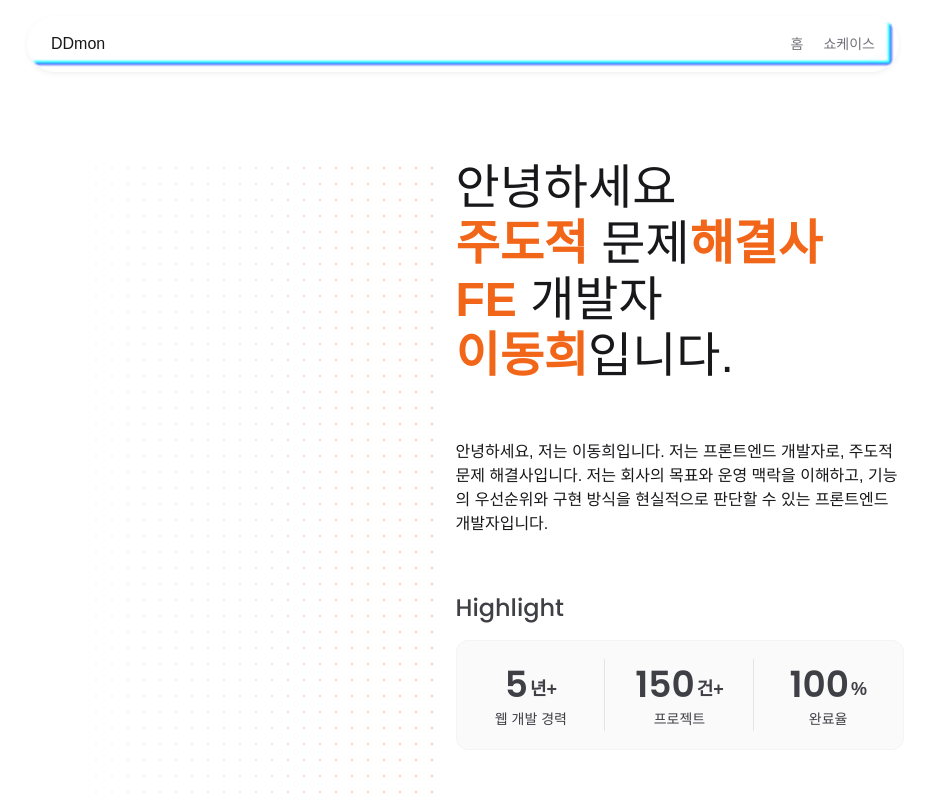
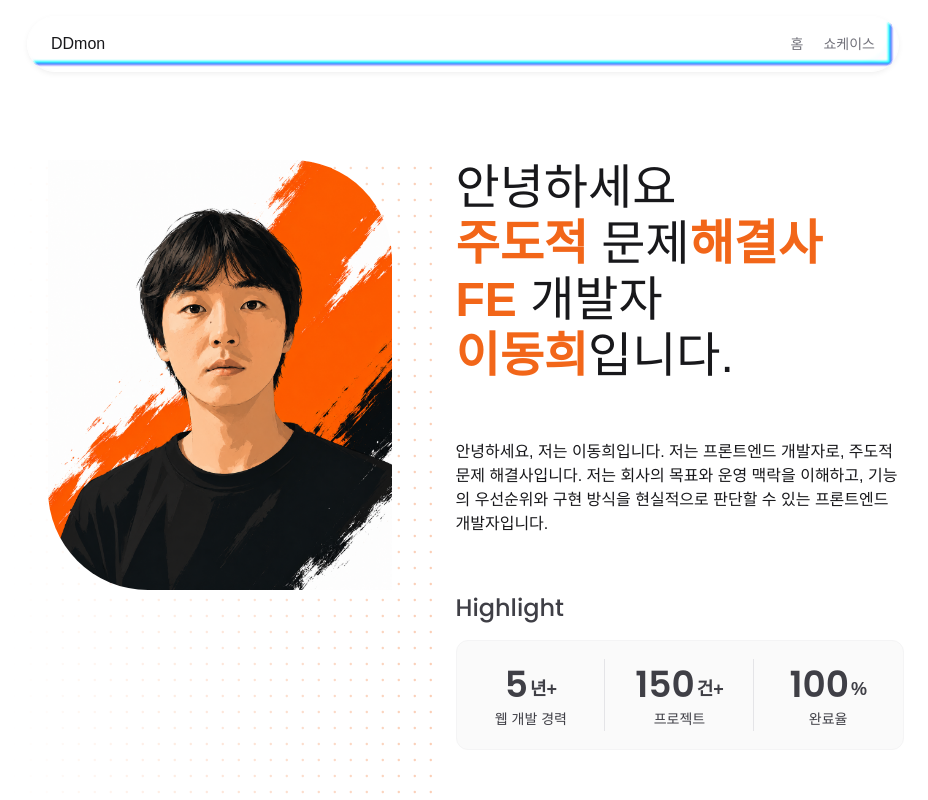
Before and after one commit to ddmon-dev/ddmon-portfolio-2026, a Next.js app: page / in a window 1280 px wide. Shown: the top 800 px of the page, without its empty margins (177-1105 px from the left). Built offline with nearby package versions, Linux system fonts and the light colour scheme; a web font is replaced by a local one.

Commit message:
implement: 프로필 이미지 추가 및 도트 장식 캔버스 우측 정렬·구조 단순화

```diff
--- a/src/app/_components/profile-section.tsx
+++ b/src/app/_components/profile-section.tsx
@@ -1,3 +1,5 @@
+import Image from 'next/image';
+import ProfileImage from '@/assets/profile-img-2.png';
 import { Container } from '@/shared/ui/container';
 import { STACK_LOGOS, StackLogo } from '@/shared/ui/stack-logo';
 import { ProfileSideDecoration } from './profile-side-decoration';
@@ -6,7 +8,18 @@ import { CARREERS, HIGHLIGHTS, TECH_STACKS } from './profile.data';
 export function ProfileSection() {
   return (
     <Container as="section" className="grid grid-cols-2">
-      <ProfileSideDecoration />
+      <div className="relative pr-6">
+        <div className="absolute size-full pr-6">
+          <ProfileSideDecoration />
+        </div>
+        <div className="px-10">
+          <Image
+            src={ProfileImage}
+            alt=""
+            className="relative z-10 w-full rounded-bl-[100px] rounded-tr-[100px]"
+          />
+        </div>
+      </div>
       <div className="space-y-14">
         <h1 className="text-5xl/14 [&>b]:text-primary">
           안녕하세요 <br />
--- a/src/app/_components/profile-side-decoration.tsx
+++ b/src/app/_components/profile-side-decoration.tsx
@@ -1,6 +1,7 @@
 'use client';
 
 import { useEffect, useRef } from 'react';
+import { cn } from '@/shared/utils/classnames';
 
 /**
  * 프로필 좌측 장식 — 초저대비 도트 텍스처. 좌측으로 갈수록 옅어진다.
@@ -21,7 +22,7 @@ const CFG = {
   scrollIdleMs: 60, // ms — 이 시간 동안 스크롤이 없으면 효과를 거둔다
 };
 
-export function ProfileSideDecoration() {
+export function ProfileSideDecoration({ className }: { className?: string }) {
   const canvasRef = useRef<HTMLCanvasElement>(null);
 
   useEffect(() => {
@@ -45,7 +46,8 @@ export function ProfileSideDecoration() {
         cfg.fallbackColor;
       const { y, strength } = focus;
       for (let yy = cfg.dotGap / 2; yy < cssH; yy += cfg.dotGap) {
-        for (let xx = cfg.dotGap / 2; xx < cssW; xx += cfg.dotGap) {
+        // 우측 변에 딱 붙여 시작 — 너비가 간격의 배수가 아니어도 오른쪽 라인이 맞는다
+        for (let xx = cssW - cfg.dotRadius; xx > 0; xx -= cfg.dotGap) {
           const fade = xx / cssW; // 좌측으로 갈수록 페이드
           let radius = cfg.dotRadius;
           let alpha = cfg.dotOpacity * fade;
@@ -135,11 +137,6 @@ export function ProfileSideDecoration() {
   }, []);
 
   return (
-    <div aria-hidden className="relative w-full">
-      {/* 우측 패딩으로 본문과 간격 확보. 캔버스는 콘텐츠 박스를 채운다. */}
-      <div className="absolute inset-0 pr-5">
-        <canvas ref={canvasRef} className="block size-full" />
-      </div>
-    </div>
+    <canvas ref={canvasRef} className={cn('block size-full', className)} />
   );
 }
```
Also changed, not shown: src/assets/profile-img-2.png (added), src/assets/profile-img.png (added).
